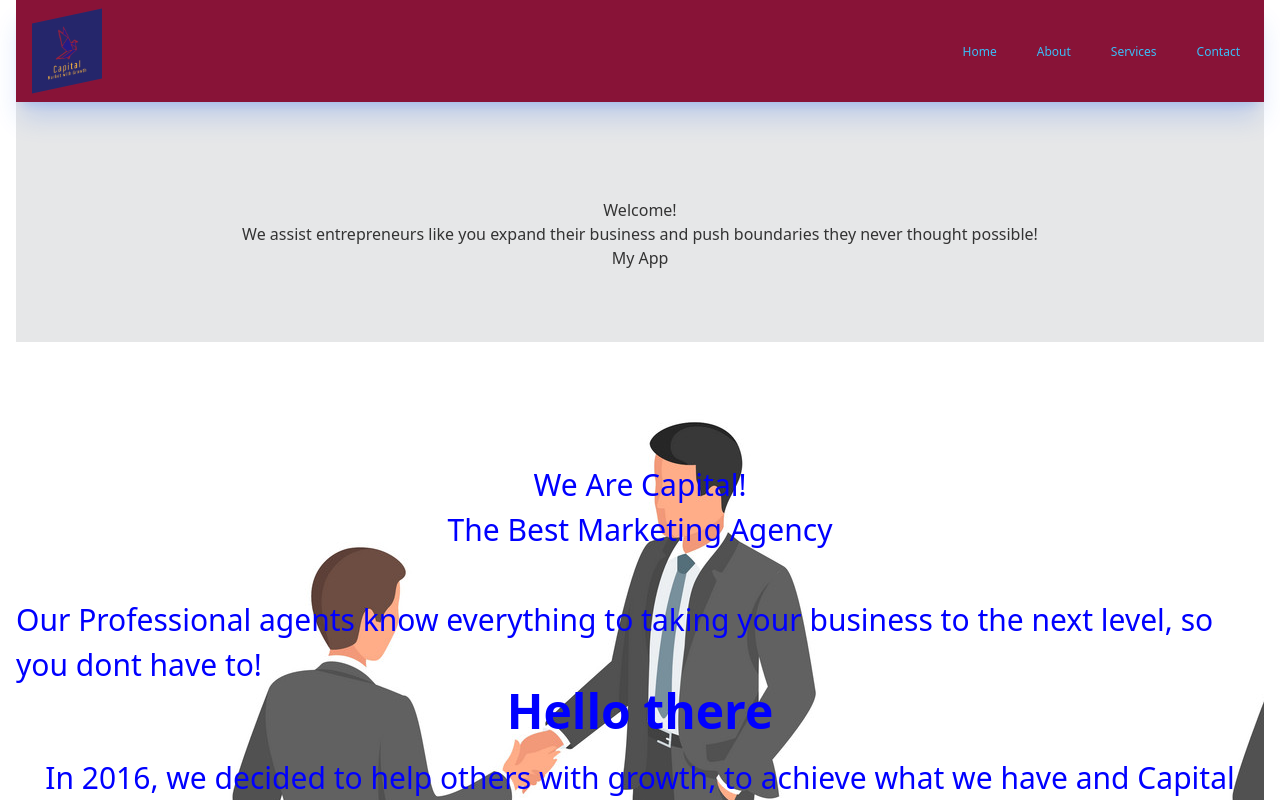
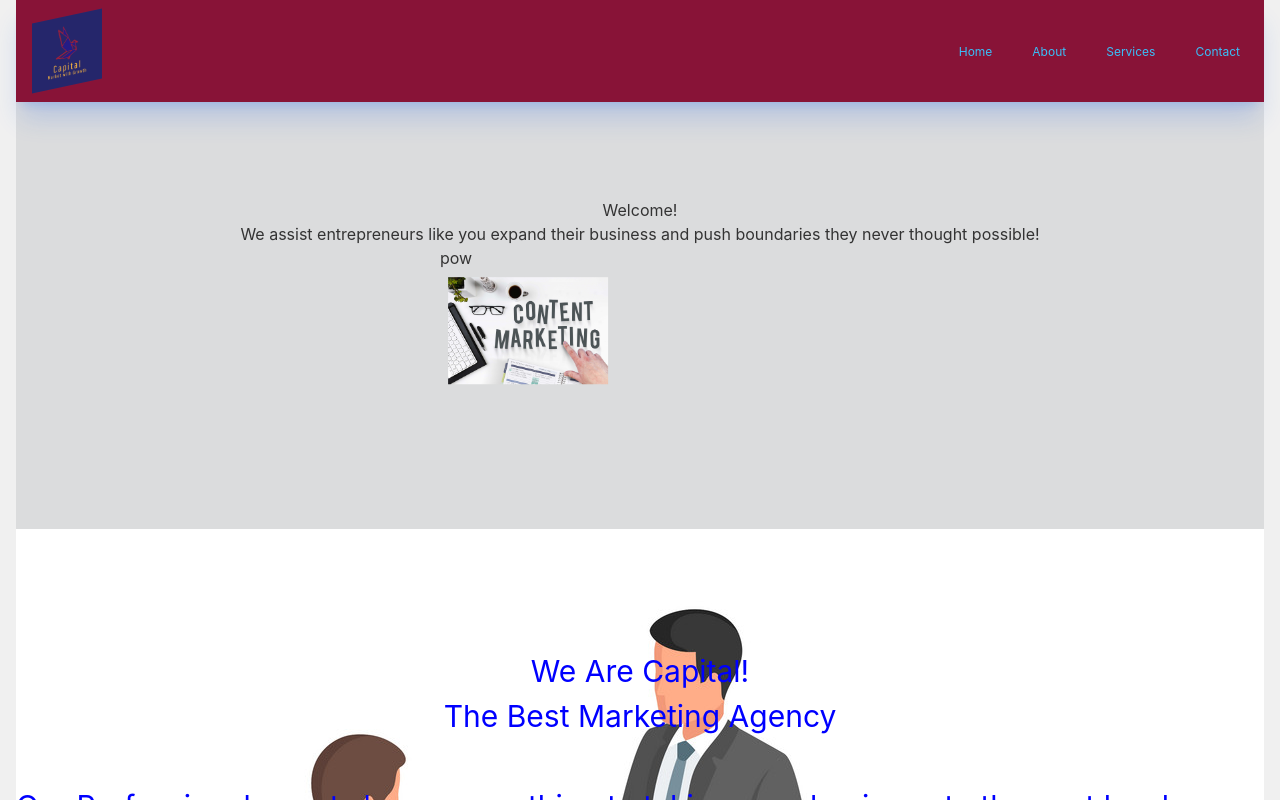
Before and after one commit to 4lexjandro/agency, a React (Create React App) app: page / in a window 1280 px wide. Shown: the top 800 px of the page. Built offline with nearby package versions, Linux system fonts and the light colour scheme.

Commit message:
animation finally working after about 2 hours, thanks to codebucks, one of my many role models. It is an ugly animation but it is a start

```diff
--- a/package.json
+++ b/package.json
@@ -10,10 +10,12 @@
     "@testing-library/react": "^13.1.1",
     "@testing-library/user-event": "^13.5.0",
     "daisyui": "^2.14.2",
+    "framer-motion": "^6.3.3",
     "react": "^18.0.0",
     "react-dom": "^18.0.0",
     "react-router-dom": "^6.3.0",
     "react-scripts": "5.0.1",
+    "react-spring": "^9.4.4",
     "styled-components": "^5.3.5",
     "web-vitals": "^2.1.4"
   },
--- a/src/App.js
+++ b/src/App.js
@@ -4,6 +4,7 @@ import Navbar from './components/Navbar'
 import Minifooter from './components/signature/Minifooter'
 
 import "./styles.css"
+
 
 
 
--- a/src/pages/Content.jsx
+++ b/src/pages/Content.jsx
@@ -1,6 +1,37 @@
-import React from 'react'
+import { useSpring, animated } from 'react-spring'
+import styled, { keyframes } from "styled-components";
+import CM from "../assets/CM.jpeg"
+
+
+
+
+const move = keyframes`
+0% { transform: translateY(-5px)         }
+    50% { transform: translateY(10px) translateX(10px)        }
+    100% { transform: translateY(-5px)         }
+`;
+
+
+
+
 
 function Content() {
+
+  const Rocket = styled.div`
+  display: flex;
+  justify-content: center;
+  align-content: center;
+  width: 40%;
+  padding-bottom: 5rem;
+  animation: ${move} 2.5s ease infinite;
+  @media only Screen and (max-width: 40em) {
+    width: 50vw;
+    padding-bottom: 0;
+  }
+`;
+
+
+
 
 
 
@@ -9,16 +40,16 @@ function Content() {
 
   return (
     <div>
-
-
-
-        <h1>My App</h1>
+     <h1>pow</h1>
+     <Rocket>
+            <img src={CM} alt="" width="400" height="400" />
+      </Rocket>
 
 
 
 
-    </div>
+      </div>
   )
 }
 
-export default Content
+export default Content;
--- a/src/styles.css
+++ b/src/styles.css
@@ -1,7 +1,48 @@
+html,
+body {
+  width: 100%;
+  height: 100%;
+  margin: 0;
+  padding: 0;
+}
 
+body {
+  font-family: -apple-system, BlinkMacSystemFont, avenir next, avenir,
+    helvetica neue, helvetica, ubuntu, roboto, noto, segoe ui, arial, sans-serif;
+  background: transparent;
+  cursor: default;
+  background-color: #f0f0f0;
+}
 
-.contactDiv {
-    background-color: red;
-    color:aqua;
-    padding: 20px;
+#root {
+  width: 100%;
+  height: 100%;
 }
+
+.trails-main {
+  position: relative;
+  width: 100%;
+  height: 100%;
+  overflow: hidden;
+  cursor: pointer;
+  display: flex;
+  justify-content: center;
+  align-items: center;
+}
+
+.trails-text {
+  position: relative;
+  width: 100%;
+  height: 80px;
+  line-height: 80px;
+  color: rgb(66, 61, 63);
+  font-size: 5em;
+  font-weight: 800;
+  text-transform: uppercase;
+  will-change: transform, opacity;
+  overflow: hidden;
+}
+
+.trails-text > div {
+  overflow: hidden;
+}
```
Also changed, not shown: 2 other files (tests, documents, lock files or other folders).
